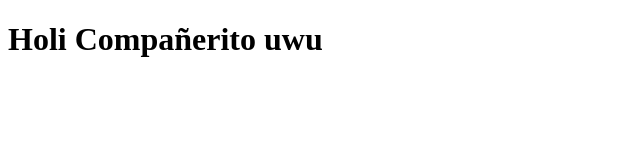
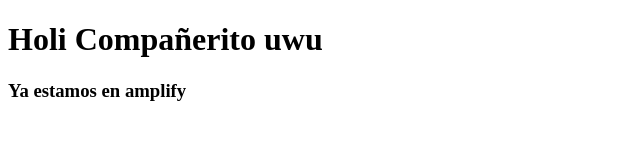
Before and after one commit to stevenrealesg/web1, a plain HTML site: page index.html in a window 1280 px wide. Shown: the whole page, without its empty margins (0-640 px from the left). Drawn offline with Linux system fonts and the light colour scheme.

Commit message:
first commit

```diff
--- a/index.html
+++ b/index.html
@@ -9,6 +9,7 @@
 <body>
     <div>
         <h1>Holi Compañerito uwu</h1>
+        <h3>Ya estamos en amplify</h3>
     </div>
 </body>
 </html>
```
